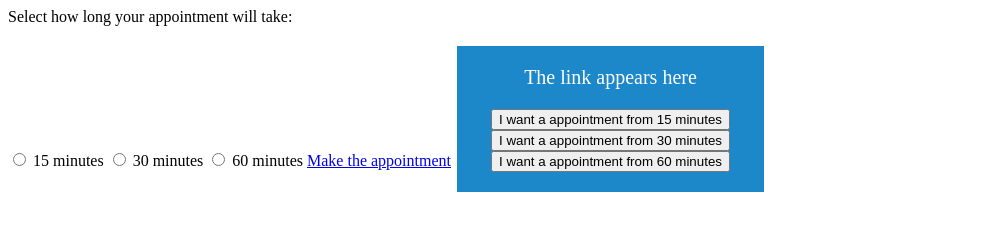
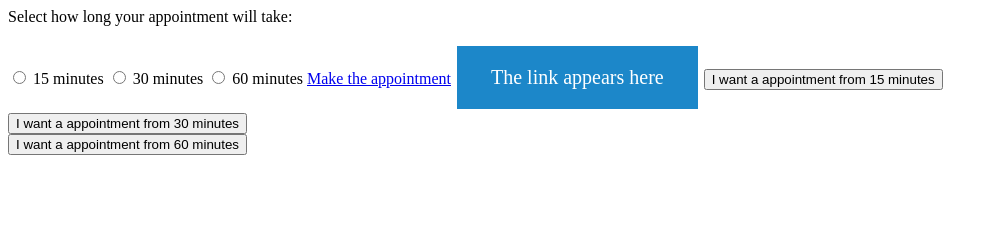
Before and after one commit to codeboyz-co/codeboyz.co, a website: page calendly.html in a window 1280 px wide. Shown: the whole page, without its empty margins (0-998 px from the left). Drawn offline with Linux system fonts and the light colour scheme.

Commit message:
changed a p into a a

```diff
--- a/calendly.html
+++ b/calendly.html
@@ -36,7 +36,7 @@
     <form action="https://calendly.com/obadja_ris/60min">
       <input type="submit" value="Creeër een 60-minuten-afspraak">
     </form> -->
-    <a class="button" href="" id="link">The link appears here</p>
+    <a class="button" href="" id="link">The link appears here</a>
 
     <button onclick="linkappear1()">I want a appointment from 15 minutes</button>
     <br><button onclick="linkappear2()">I want a appointment from 30 minutes</button>
```
